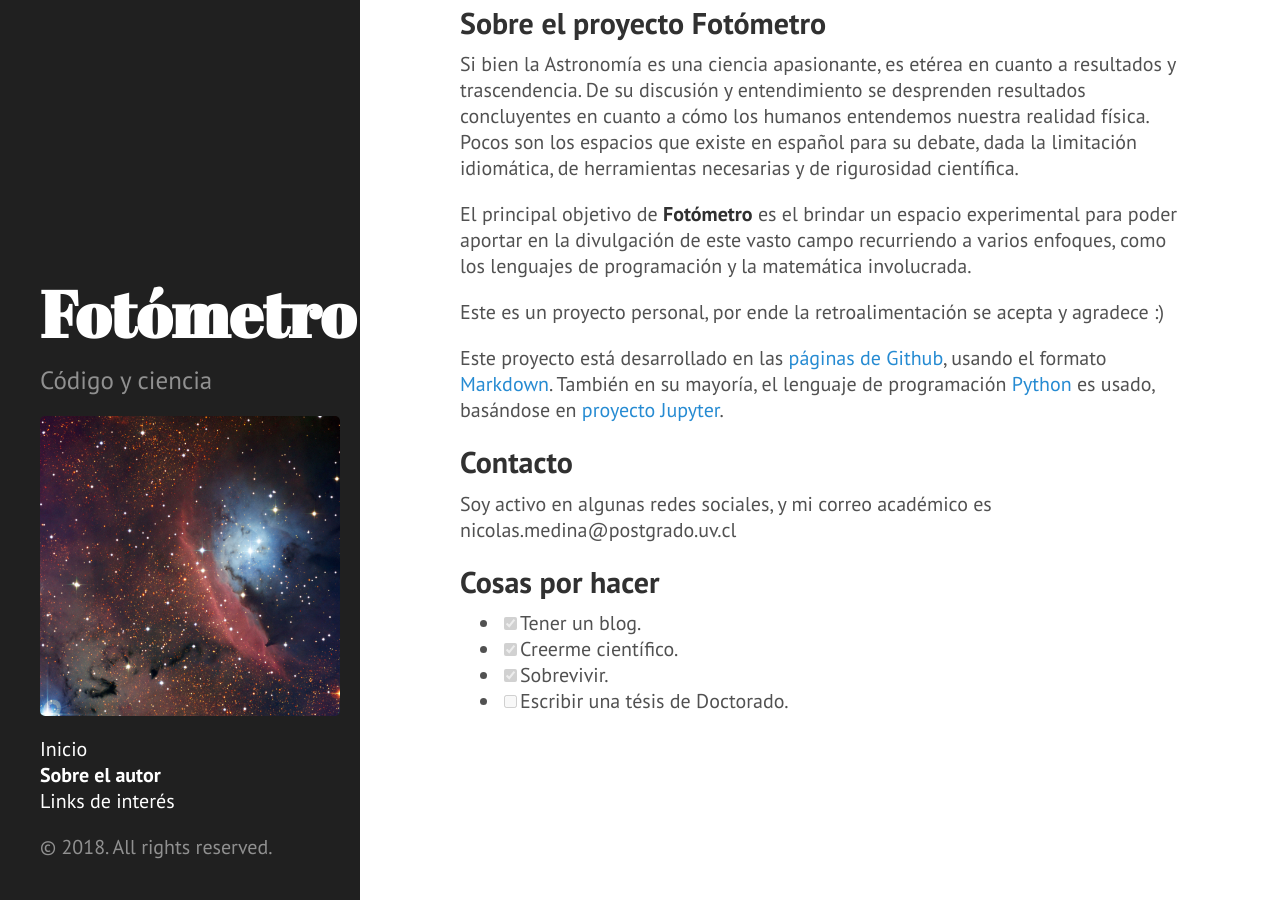
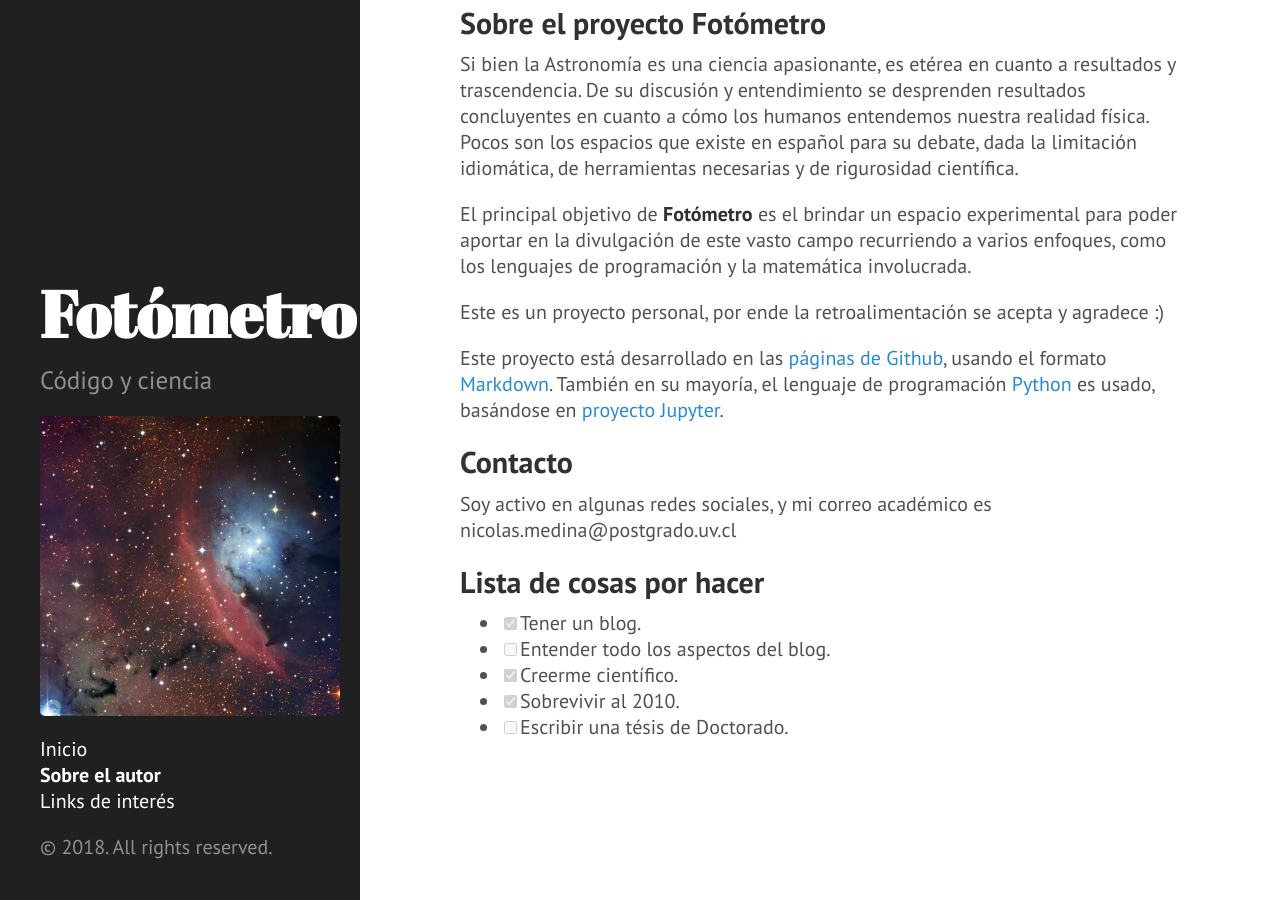
Before and after one commit to nicomedinap/nicomedinap.github.io, a Jekyll site: the page built from about.md, in a window 1280 px wide and 900 px high, scrolled down 710 px. Built offline with Jekyll 4.4.1, drawn with Linux system fonts in a browser that asks for light colours.

Commit message:
Update about.md

```diff
--- a/about.md
+++ b/about.md
@@ -29,9 +29,10 @@ Este proyecto está desarrollado en las [páginas de Github](https://pages.githu
 
 Soy activo en algunas redes sociales, y mi correo académico es nicolas.medina@postgrado.uv.cl
 
-## Cosas por hacer
+## Lista de cosas por hacer
 
 - [x] Tener un blog.
+- [ ] Entender todo los aspectos del blog.
 - [x] Creerme científico.
-- [x] Sobrevivir.
+- [x] Sobrevivir al 2010.
 - [ ] Escribir una tésis de Doctorado.
```
